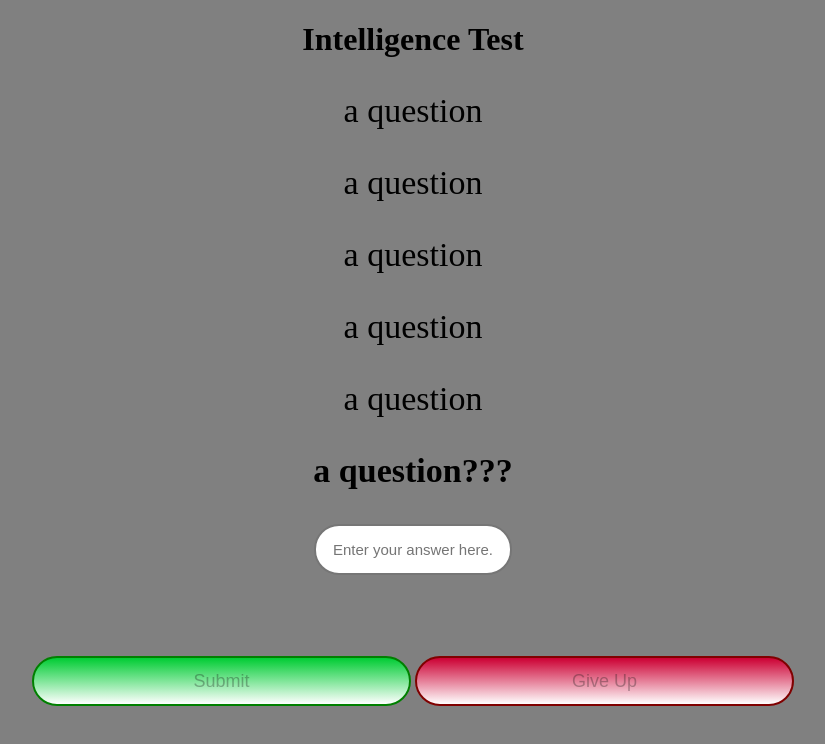
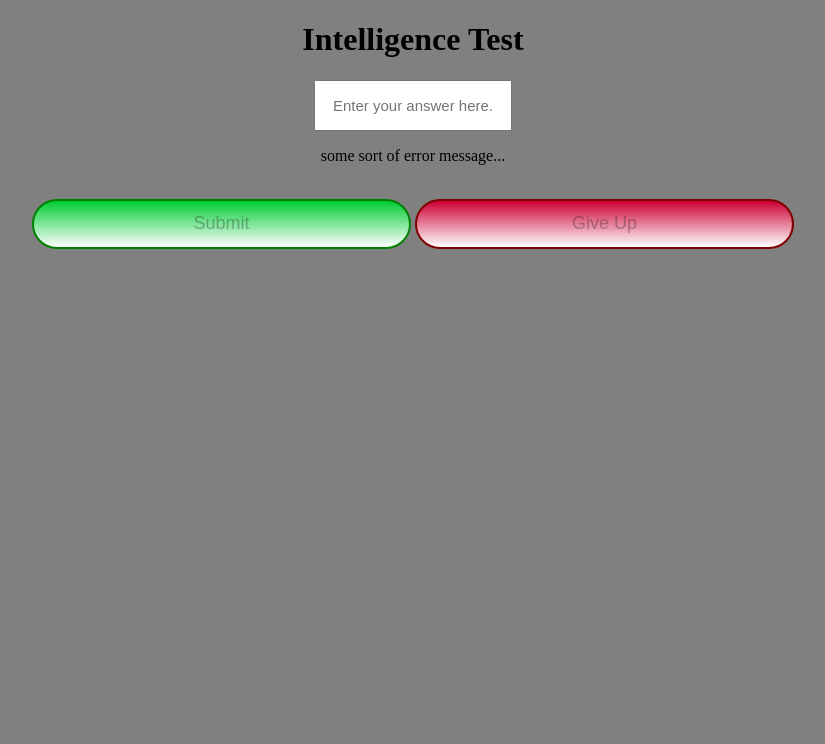
Before and after one commit to archer31/p02-IntelligenceTest, a plain HTML site: page test1.html in a window 1280 px wide. Shown: the whole page, without its empty margins (227-1052 px from the left). Drawn offline with Linux system fonts and the light colour scheme.

Commit message:
Revert "style for questions"
This reverts commit ac5b8ceba9cc8385f2a4e3801e53d82f56a66b21.

```diff
--- a/style.css
+++ b/style.css
@@ -22,6 +22,9 @@ button.buttonStyle {
   border-style: solid;
   border-color: black;
   background-color: darkgray;
+}
+button:active {
+  box-shadow: 0;
 }
 div.buttons {
   text-align:center;
@@ -54,26 +57,10 @@ input.inputBox {
   height: 45px;
   font-size: 15px;
   text-align: center;
-  border-radius: 25px;
-  border-style: solid;
 }
 input.incorrect {
-  border-color: maroon;
+
 }
 input.correct {
-  border-color: green;
+
 }
-p#inputmessage {
-  font-size: 20px;
-}
-
-/*question styles*/
-div.questions {
-  font-size: 34px;
-  text-align: center;
-/*  margin-left: 256px;
-  margin-right: 256px;
-*/}
-div.questions > p > span {
-  font-weight: bold;
-}
--- a/test1.html
+++ b/test1.html
@@ -12,29 +12,12 @@
   <body>
     <h1 id="title" onload="setupPage()">Intelligence Test</h1>
     <div class="questions">
-      <p>
-        a question
-      </p>
-      <p>
-        a question
-      </p>
-      <p>
-        a question
-      </p>
-      <p>
-        a question
-      </p>
-      <p>
-        a question
-      </p>
-      <p>
-        <span>a question???</span>
-      </p>
+
     </div>
     <div class="answerBox">
       <div>
         <input class="inputBox" type="text" placeholder="Enter your answer here." id="input" onkeyup="check()"></input>
-        <p id="inputmessage"><br><p>
+        <p id="inputmessage">some sort of error message...<p>
       </div><br>
       <div class="buttons">
         <button class="buttonStyle submitButton" onclick="nextPage();" id="Submit" disabled>Submit</button>
```
Also changed, not shown: test2.html (deleted, +0 -27 lines).
